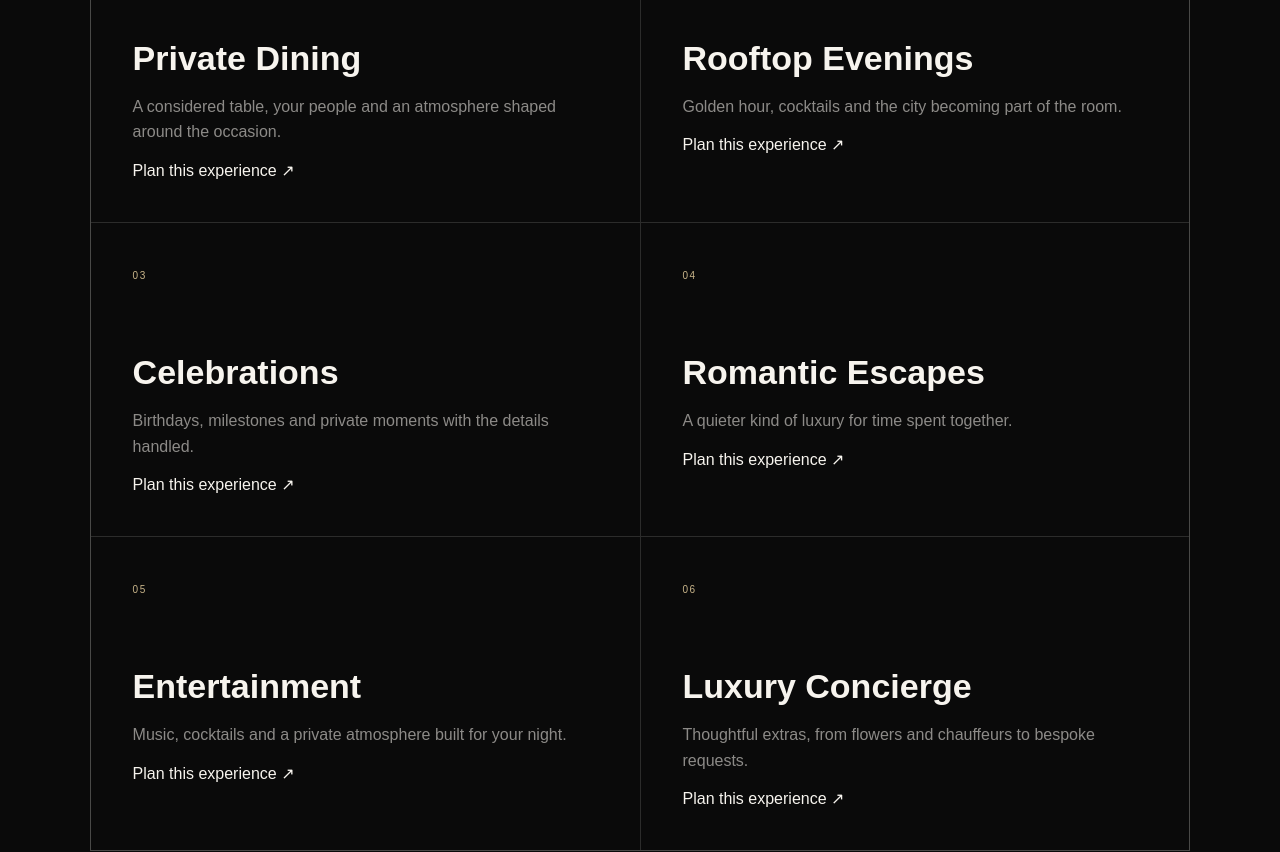
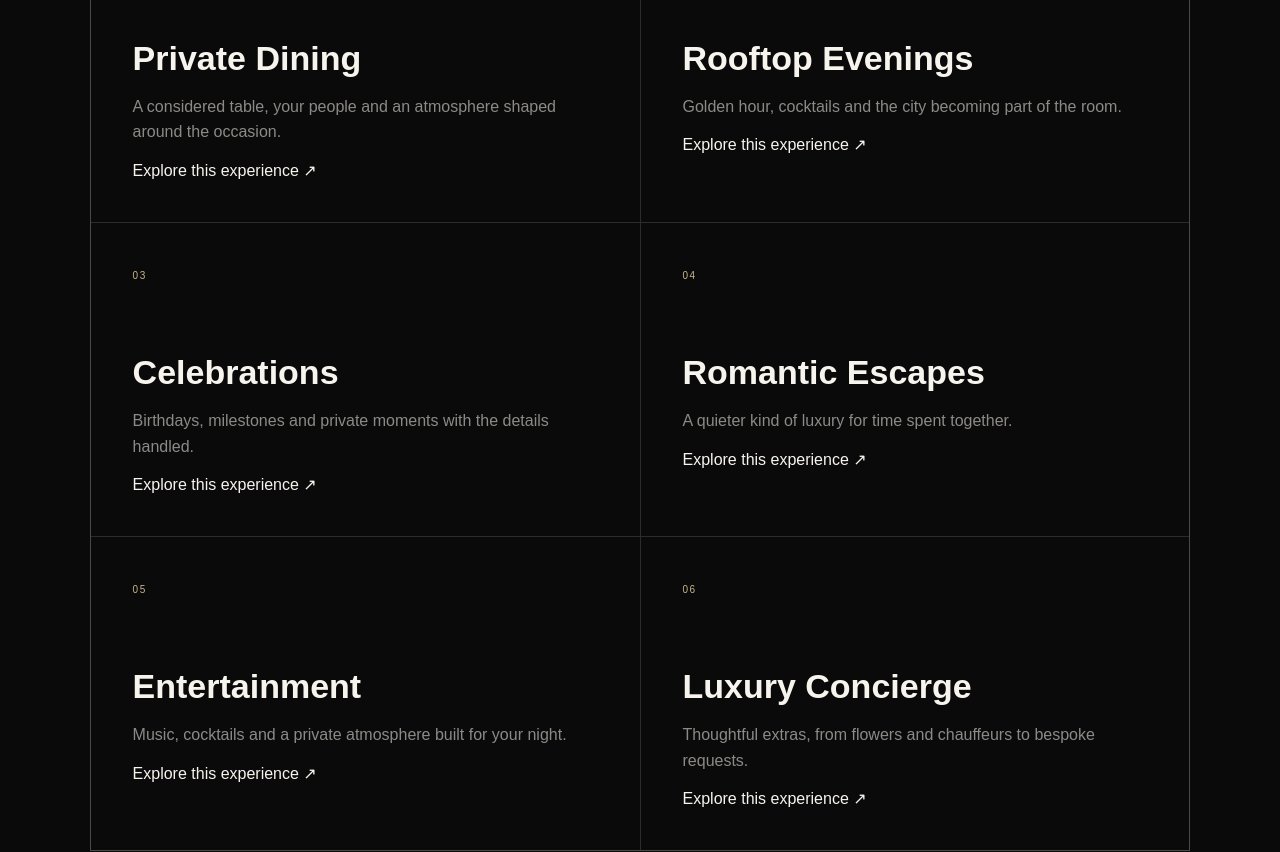
Before and after one commit to novacoreng/MeridenSky, a Next.js app: page /experience in a window 1280 px wide. Shown: the part 880-1732 px from the top of the page. Built offline with nearby package versions, Linux system fonts and the light colour scheme.

Commit message:
feat: connect experience catalogue to detail routes

```diff
--- a/src/app/experience/page.tsx
+++ b/src/app/experience/page.tsx
@@ -1,14 +1,15 @@
+import Link from "next/link";
 import SiteHeader from "@/components/SiteHeader";
 import SiteFooter from "@/components/SiteFooter";
 import "../section.css";
 
 const experiences = [
-  ["01", "Private Dining", "A considered table, your people and an atmosphere shaped around the occasion."],
-  ["02", "Rooftop Evenings", "Golden hour, cocktails and the city becoming part of the room."],
-  ["03", "Celebrations", "Birthdays, milestones and private moments with the details handled."],
-  ["04", "Romantic Escapes", "A quieter kind of luxury for time spent together."],
-  ["05", "Entertainment", "Music, cocktails and a private atmosphere built for your night."],
-  ["06", "Luxury Concierge", "Thoughtful extras, from flowers and chauffeurs to bespoke requests."],
-];
+  ["01", "Private Dining", "A considered table, your people and an atmosphere shaped around the occasion.", "private-dining"],
+  ["02", "Rooftop Evenings", "Golden hour, cocktails and the city becoming part of the room.", "rooftop-evenings"],
+  ["03", "Celebrations", "Birthdays, milestones and private moments with the details handled.", "celebrations"],
+  ["04", "Romantic Escapes", "A quieter kind of luxury for time spent together.", "romantic-escapes"],
+  ["05", "Entertainment", "Music, cocktails and a private atmosphere built for your night.", "entertainment"],
+  ["06", "Luxury Concierge", "Thoughtful extras, from flowers and chauffeurs to bespoke requests.", "luxury-concierge"],
+] as const;
 
-export default function ExperiencePage(){return <main className="subPage"><SiteHeader/><section className="subHero"><p className="eyebrow">THE MERIDIAN EXPERIENCE</p><h1>More than<br /><em>a stay.</em></h1><p>Choose the mood, the moment and the details. Meridian Sky is designed to move naturally from private escape to unforgettable occasion.</p></section><section className="content"><div className="contentGrid">{experiences.map(([i,t,d])=><article className="contentCard" key={i}><span className="index">{i}</span><h2>{t}</h2><p>{d}</p><a className="textLink" href="/#book">Plan this experience ↗</a></article>)}</div></section><section className="pageCta"><p className="eyebrow">BESPOKE BY DESIGN</p><h2>Your night.<br /><em>Your way.</em></h2><p>Share what you have in mind and the Meridian Sky team can shape the experience around your occasion.</p><a className="textLink" href="mailto:hello@meridiansky.co.uk">Start a conversation ↗</a></section><SiteFooter/></main>}
+export default function ExperiencePage(){return <main className="subPage"><SiteHeader/><section className="subHero"><p className="eyebrow">THE MERIDIAN EXPERIENCE</p><h1>More than<br /><em>a stay.</em></h1><p>Choose the mood, the moment and the details. Meridian Sky is designed to move naturally from private escape to unforgettable occasion.</p></section><section className="content"><div className="contentGrid">{experiences.map(([i,t,d,slug])=><article className="contentCard" key={i}><span className="index">{i}</span><h2>{t}</h2><p>{d}</p><Link className="textLink" href={`/experience/${slug}`}>Explore this experience ↗</Link></article>)}</div></section><section className="pageCta"><p className="eyebrow">BESPOKE BY DESIGN</p><h2>Your night.<br /><em>Your way.</em></h2><p>Share what you have in mind and the Meridian Sky team can shape the experience around your occasion.</p><Link className="textLink" href="/book?intent=experience">Start a conversation ↗</Link></section><SiteFooter/></main>}
```
